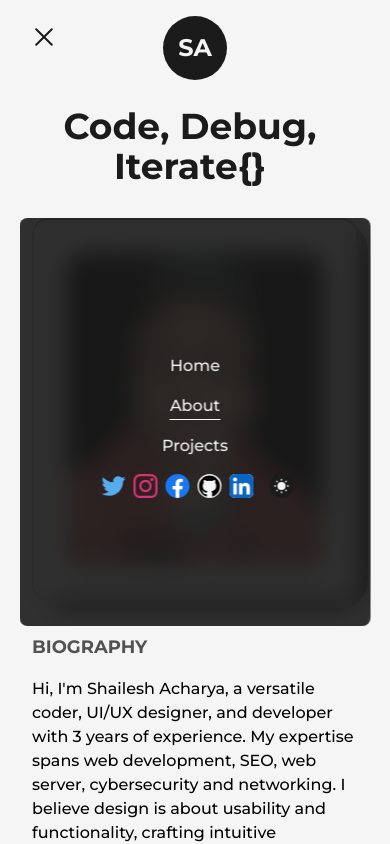
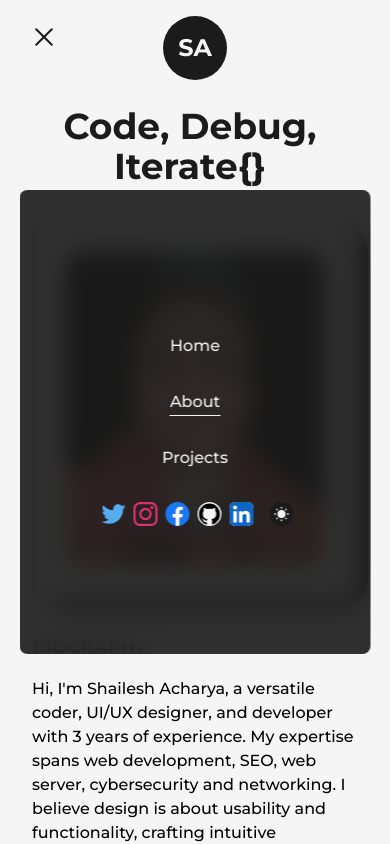
Before and after one commit to CoderShailesh/My-portfolio, a Next.js app: page /about in a window 390 px wide. Both pictures are taken after a click on the button 44 px from the left and 37 px from the top of the page. Shown: the top 844 px of the page. Built offline with nearby package versions, Linux system fonts and the light colour scheme.

Commit message:
Update Navbar.js

```diff
--- a/src/Components/Navbar.js
+++ b/src/Components/Navbar.js
@@ -46,7 +46,7 @@ const CustomMobileLink = ({ href, title, className = "", toggle }) => {
   return (
     <button
       href={href}
-      className={`${className} relative group text-light dark:text-dark my-2`}
+      className={`${className} relative group text-light dark:text-dark my-4`}
       onClick={handleClick}
     >
       {title}
@@ -104,7 +104,7 @@ const NavBar = () => {
         <nav className="flex items-center justify-center">
           <CustomLink href="/" title="Home" className="mr-4" />
           <CustomLink href="/about" title="About" className="mx-4" />
-          <CustomLink href="/projects" title="Projects" className="mx-4" />
+          <CustomLink href="/projects" title="Projects" className="ml-4" />
 
         </nav>
 
@@ -204,13 +204,13 @@ const NavBar = () => {
 
           </nav>
 
-          <nav className="flex items-center justify-center flex-wrap mt-2">
+          <nav className="flex items-center justify-center flex-wrap mt-4">
             <motion.a
               href="https://twitter.com/ping_shailesh"
               target={"_blank"}
               whileHover={{ y: -2 }}
               whileTap={{ scale: 0.9 }}
-              className="w-6 mr-3 sm:mx-1"
+              className="w-6 mr-4 sm:mx-1"
             >
               <TwitterIcon />
             </motion.a>
@@ -220,7 +220,7 @@ const NavBar = () => {
               target={"_blank"}
               whileHover={{ y: -2 }}
               whileTap={{ scale: 0.9 }}
-              className="w-6 mx-3 sm:mx-1"
+              className="w-6 mx-4 sm:mx-1"
             >
               <InstagramIcon />
             </motion.a>
@@ -230,7 +230,7 @@ const NavBar = () => {
               target={"_blank"}
               whileHover={{ y: -2 }}
               whileTap={{ scale: 0.9 }}
-              className="w-6 mx-3 sm:mx-1"
+              className="w-6 mx-4 sm:mx-1"
             >
               <FacebookIcon />
             </motion.a>
@@ -238,7 +238,7 @@ const NavBar = () => {
             <motion.a
               href="https://github.com/acharya8"
               target={"_blank"}
-              className="w-6 mx-3 bg-light rounded-full dark:bg-dark sm:mx-1"
+              className="w-6 mx-4 bg-light rounded-full dark:bg-dark sm:mx-1"
               whileHover={{ y: -2 }}
               whileTap={{ scale: 0.9 }}
             >
@@ -247,7 +247,7 @@ const NavBar = () => {
             <motion.a
               href="https://www.linkedin.com/in/shailesh-acharya/"
               target={"_blank"}
-              className="w-6 mx-3 sm:mx-1"
+              className="w-6 mx-4 sm:mx-1"
               whileHover={{ y: -2 }}
               whileTap={{ scale: 0.9 }}
             >
```
